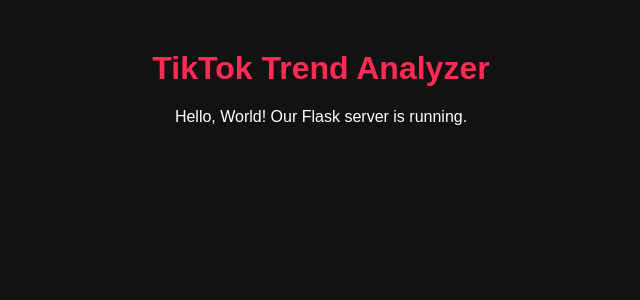
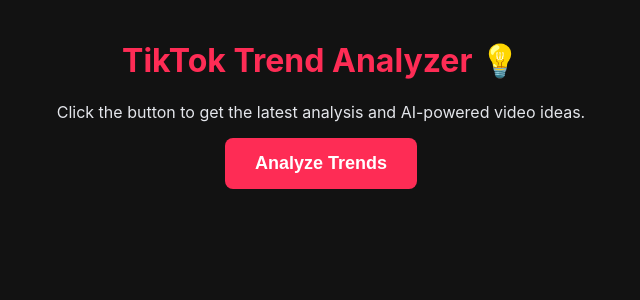
Before and after one commit to victorolivo24/tiktok-trend-analyzer, a Flask app: page / in a window 1280 px wide. Shown: the top 300 px of the page, without its empty margins (319-959 px from the left). Run offline with Flask 3, Linux system fonts and the light colour scheme; parts of the project's set-up code (start-up, migrations or seed data) failed here and were passed over.

Commit message:
add functionality to frontend

```diff
--- a/templates/index.html
+++ b/templates/index.html
@@ -5,12 +5,105 @@
     <meta name="viewport" content="width=device-width, initial-scale=1.0">
     <title>TikTok Trend Analyzer</title>
     <style>
-        body { font-family: sans-serif; background-color: #121212; color: #fff; text-align: center; margin-top: 50px; }
+        body { font-family: -apple-system, BlinkMacSystemFont, 'Segoe UI', Roboto, Helvetica, Arial, sans-serif; background-color: #121212; color: #e4e6eb; text-align: center; margin: 0; padding: 20px;}
         h1 { color: #fe2c55; }
+        button { background-color: #fe2c55; color: white; border: none; padding: 15px 30px; font-size: 18px; font-weight: bold; border-radius: 8px; cursor: pointer; transition: background-color 0.2s; }
+        button:hover { background-color: #e41d42; }
+        button:disabled { background-color: #555; cursor: not-allowed; }
+        #results-container { text-align: left; max-width: 800px; margin: 40px auto; background-color: #1c1c1c; padding: 20px; border-radius: 8px; }
+        h2 { border-bottom: 2px solid #fe2c55; padding-bottom: 5px; }
+        ul { list-style-type: none; padding: 0; }
+        li { background-color: #2c2c2c; margin-bottom: 8px; padding: 10px; border-radius: 4px; }
+        pre { white-space: pre-wrap; word-wrap: break-word; text-align: left; background-color: #2c2c2c; padding: 15px; border-radius: 4px; font-family: monospace; }
+        .hidden { display: none; }
     </style>
 </head>
 <body>
-    <h1>TikTok Trend Analyzer</h1>
-    <p>Hello, World! Our Flask server is running.</p>
+    <h1>TikTok Trend Analyzer 💡</h1>
+    <p>Click the button to get the latest analysis and AI-powered video ideas.</p>
+    <button id="analyze-btn">Analyze Trends</button>
+
+    <div id="results-container" class="hidden">
+        <div id="loading-message">
+            <h2>⚙️ Running analysis... This may take a few minutes as the scraper works. Please wait.</h2>
+        </div>
+        <div id="results-content" class="hidden">
+            <h2>🏆 Top Hashtags</h2>
+            <ul id="hashtags-list"></ul>
+
+            <h2>🔑 Top Keywords</h2>
+            <ul id="keywords-list"></ul>
+
+            <h2>🤖 AI Recommendations</h2>
+            <pre id="ai-recs"></pre>
+        </div>
+        <div id="error-message" class="hidden">
+            <h2>❌ An Error Occurred</h2>
+            <pre id="error-text"></pre>
+        </div>
+    </div>
+
+    <script>
+        const analyzeBtn = document.getElementById('analyze-btn');
+        const resultsContainer = document.getElementById('results-container');
+        const loadingMessage = document.getElementById('loading-message');
+        const resultsContent = document.getElementById('results-content');
+        const errorMessage = document.getElementById('error-message');
+
+        analyzeBtn.addEventListener('click', () => {
+            // Disable button and show loading message
+            analyzeBtn.disabled = true;
+            analyzeBtn.innerText = 'Analyzing...';
+            resultsContainer.classList.remove('hidden');
+            loadingMessage.classList.remove('hidden');
+            resultsContent.classList.add('hidden');
+            errorMessage.classList.add('hidden');
+
+            // Call the backend API
+            fetch('/run-analysis')
+                .then(response => response.json())
+                .then(data => {
+                    loadingMessage.classList.add('hidden');
+
+                    if (data.error) {
+                        // Display error message
+                        document.getElementById('error-text').innerText = data.error;
+                        errorMessage.classList.remove('hidden');
+                    } else {
+                        // Populate results
+                        const hashtagsList = document.getElementById('hashtags-list');
+                        hashtagsList.innerHTML = ''; // Clear previous results
+                        data.hashtags.forEach(item => {
+                            const li = document.createElement('li');
+                            li.innerText = `${item[0]}: ${item[1]} times`;
+                            hashtagsList.appendChild(li);
+                        });
+
+                        const keywordsList = document.getElementById('keywords-list');
+                        keywordsList.innerHTML = '';
+                        data.keywords.forEach(item => {
+                            const li = document.createElement('li');
+                            li.innerText = `'${item[0]}': ${item[1]} times`;
+                            keywordsList.appendChild(li);
+                        });
+
+                        document.getElementById('ai-recs').innerText = data.ai_recs;
+
+                        resultsContent.classList.remove('hidden');
+                    }
+                })
+                .catch(error => {
+                    console.error('Error:', error);
+                    loadingMessage.classList.add('hidden');
+                    document.getElementById('error-text').innerText = 'A critical error occurred. Check the terminal for more details.';
+                    errorMessage.classList.remove('hidden');
+                })
+                .finally(() => {
+                    // Re-enable button
+                    analyzeBtn.disabled = false;
+                    analyzeBtn.innerText = 'Analyze Trends';
+                });
+        });
+    </script>
 </body>
 </html>
```
